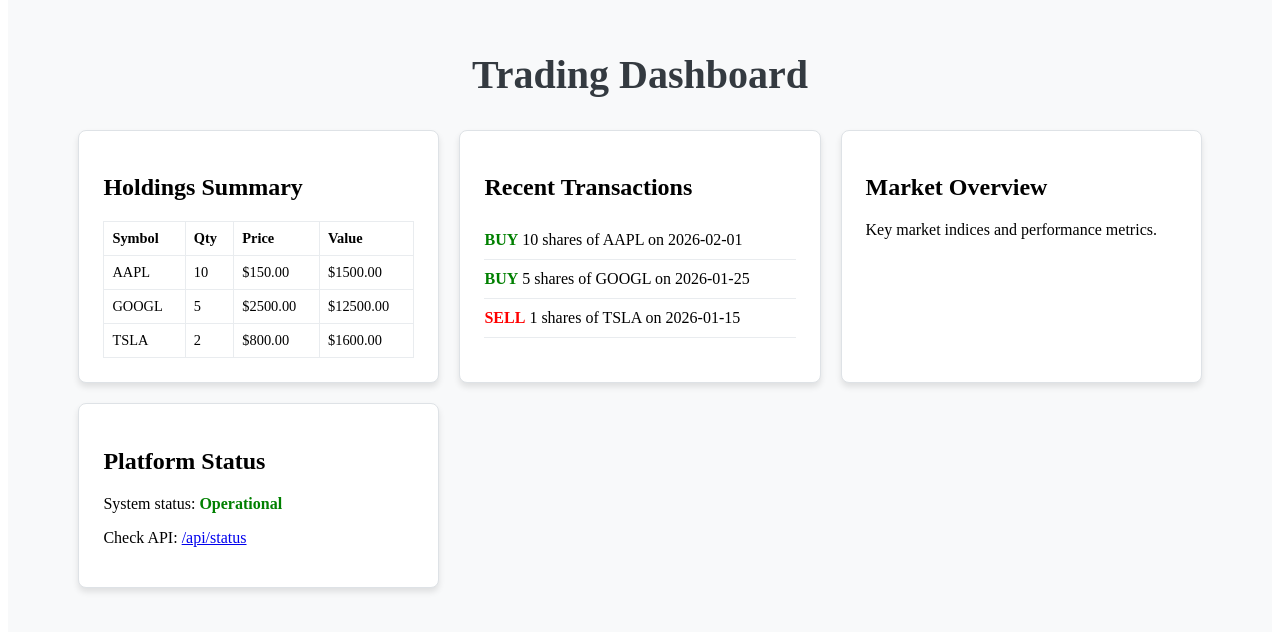
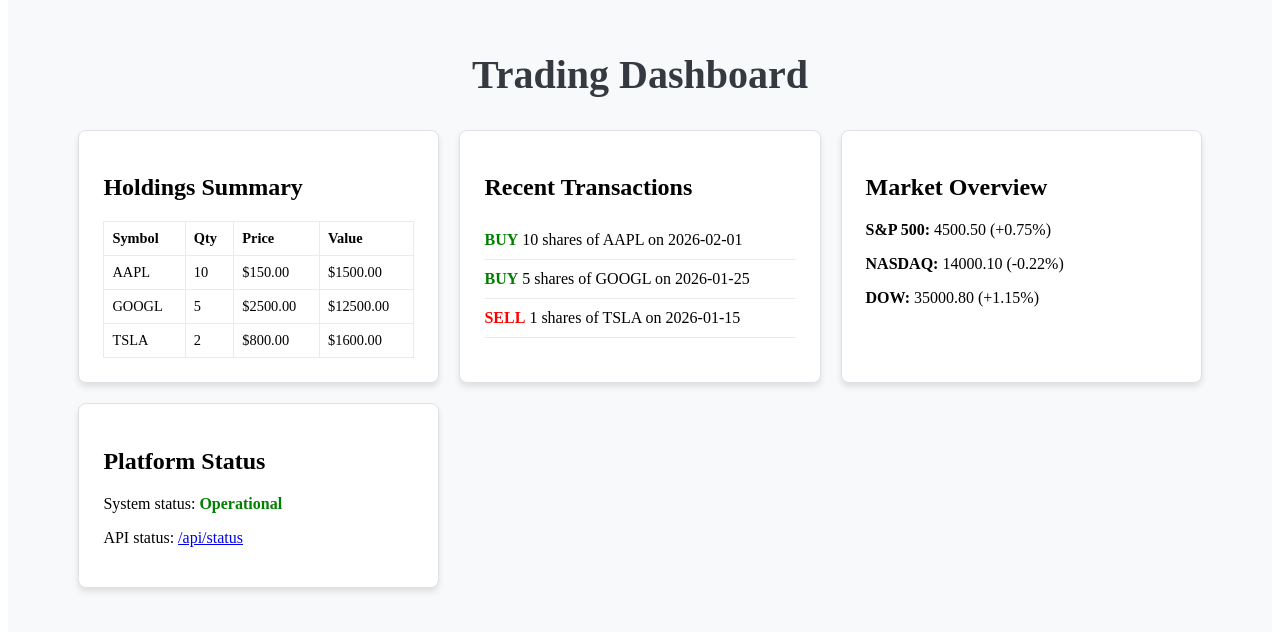
Before and after one commit to yash-jain-560/trading-platform-nextjs, a Next.js app: page / in a window 1280 px wide. Shown: the part 102-734 px from the top of the page. Built offline with nearby package versions, Linux system fonts and the light colour scheme.

Commit message:
feat(phase4): mock market data and status API integration

```diff
--- a/pages/index.js
+++ b/pages/index.js
@@ -1,4 +1,4 @@
-import React from 'react';
+import React, { useState, useEffect } from 'react';
 
 const containerStyle = {
   minHeight: '100vh',
@@ -42,7 +42,7 @@ const cardStyle = {
     boxShadow: '0 4px 6px rgba(0, 0, 0, 0.1)',
 };
 
-// --- Phase 3 Additions ---
+// --- Phase 3 Components ---
 const mockHoldings = [
     { symbol: 'AAPL', quantity: 10, price: 150.00, value: 1500.00 },
     { symbol: 'GOOGL', quantity: 5, price: 2500.00, value: 12500.00 },
@@ -100,39 +100,87 @@ const TransactionsList = () => (
         ))}
     </ul>
 );
+
+// --- Phase 4 Components ---
+
+const AppStatus = () => (
+    <>
+        <h2>Platform Status</h2>
+        <p>System status: <span style={{ color: 'green', fontWeight: 'bold' }}>Operational</span></p>
+        <p>API status: <a href="/api/status">/api/status</a></p>
+    </>
+);
+
+const MarketOverview = ({ marketData, loading }) => {
+    if (loading) {
+        return <p>Loading market data...</p>;
+    }
+
+    if (!marketData) {
+        return <p>Failed to load market data.</p>;
+    }
+
+    return (
+        <>
+            <h2>Market Overview</h2>
+            <p><strong>S&P 500:</strong> {marketData.sp500.toFixed(2)} ({marketData.sp500Change > 0 ? '+' : ''}{marketData.sp500Change.toFixed(2)}%)</p>
+            <p><strong>NASDAQ:</strong> {marketData.nasdaq.toFixed(2)} ({marketData.nasdaqChange > 0 ? '+' : ''}{marketData.nasdaqChange.toFixed(2)}%)</p>
+            <p><strong>DOW:</strong> {marketData.dow.toFixed(2)} ({marketData.dowChange > 0 ? '+' : ''}{marketData.dowChange.toFixed(2)}%)</p>
+        </>
+    );
+};
 // -----------------------------
 
 
 const HomePage = () => {
+    const [marketData, setMarketData] = useState(null);
+    const [loading, setLoading] = useState(true);
+
+    useEffect(() => {
+        // Simulate an API call to fetch market data
+        const fetchMarketData = () => {
+            setTimeout(() => {
+                setMarketData({
+                    sp500: 4500.50,
+                    sp500Change: 0.75,
+                    nasdaq: 14000.10,
+                    nasdaqChange: -0.22,
+                    dow: 35000.80,
+                    dowChange: 1.15
+                });
+                setLoading(false);
+            }, 1500); // 1.5 second delay
+        };
+
+        fetchMarketData();
+    }, []);
+
     return (
         <div style={containerStyle}>
             <main style={mainStyle}>
                 <h1 style={headerStyle}>Trading Dashboard</h1>
 
                 <div style={gridStyle}>
-          {/* Dashboard Card 1: Holdings View (Phase 3 Implementation) */}
+                    {/* Dashboard Card 1: Holdings View */}
                     <div style={cardStyle}>
                         <h2>Holdings Summary</h2>
                         <HoldingsTable />
                     </div>
 
-          {/* Dashboard Card 2: Transactions View (Phase 3 Implementation) */}
+                    {/* Dashboard Card 2: Transactions View */}
                     <div style={cardStyle}>
                         <h2>Recent Transactions</h2>
                         <TransactionsList />
                     </div>
 
-          {/* Dashboard Card 3: Market Overview (Placeholder) */}
+                    {/* Dashboard Card 3: Market Overview (Phase 4 Implementation) */}
                     <div style={cardStyle}>
-            <h2>Market Overview</h2>
-            <p>Key market indices and performance metrics.</p>
+                        <MarketOverview marketData={marketData} loading={loading} />
                     </div>
 
-          {/* Dashboard Card 4: Action/Status */}
+                    {/* Dashboard Card 4: Action/Status (Phase 4 Implementation) */}
                     <div style={cardStyle}>
-            <h2>Platform Status</h2>
-            <p>System status: <span style={{ color: 'green', fontWeight: 'bold' }}>Operational</span></p>
-            <p>Check API: <a href="/api/status">/api/status</a></p>
+                        <AppStatus />
                     </div>
                 </div>
             </main>
```
Lines whose indentation alone changed are shown as unchanged.
